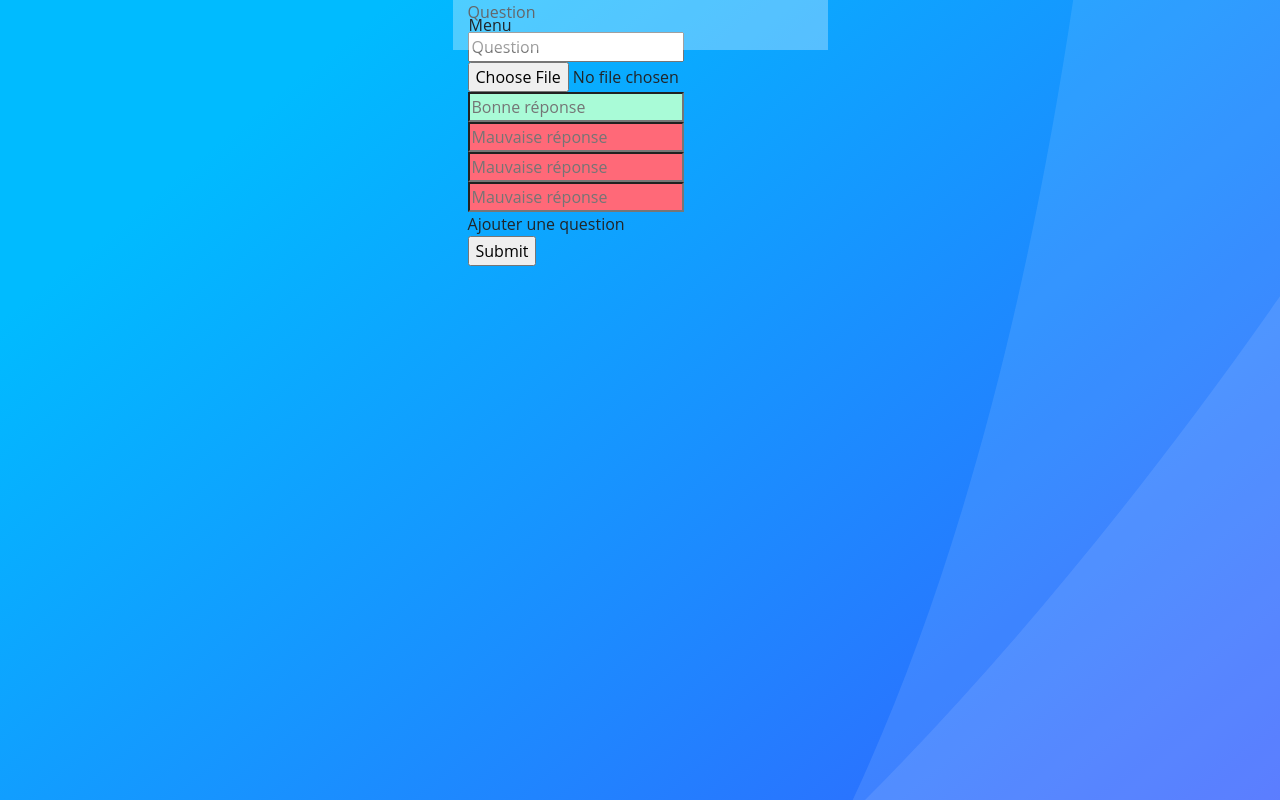
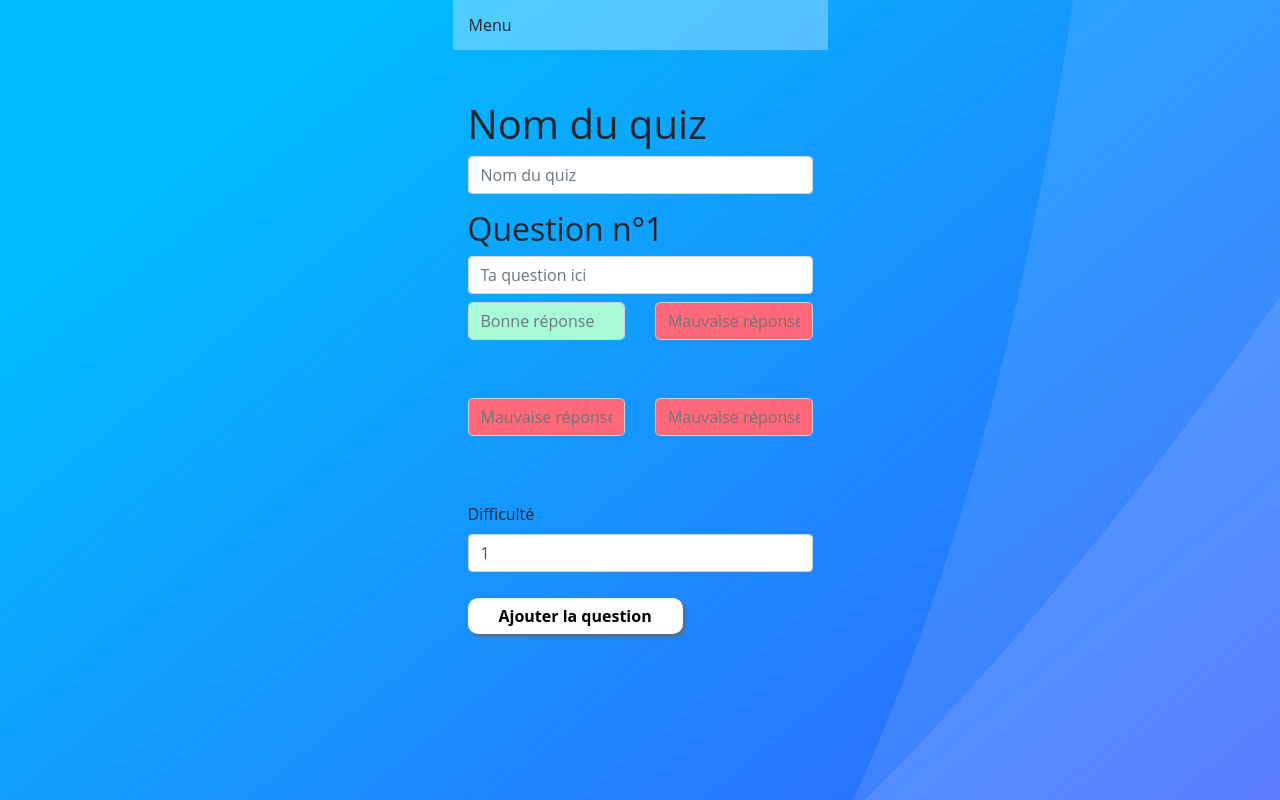
Before and after one commit to CollierAnthony/musical-octo-disco, a React (Create React App) app: page /quiz/new in a window 1280 px wide. Built offline with nearby package versions, Linux system fonts and the light colour scheme; a web font is replaced by a local one.

Commit message:
rework du addQuiz

```diff
--- a/src/App.css
+++ b/src/App.css
@@ -170,7 +170,7 @@ h4 {
     background: rgba(255, 255, 255, 0.2);
 }
 
-.single-quiz, .leaderboard {
+.single-quiz, .leaderboard, .new-quiz {
     padding-top: 100px;
     display: flex;
     flex-direction: column;
--- a/src/_components/quiz/AddQuestion.jsx
+++ /dev/null
@@ -1,30 +0,0 @@
-import React, {Component} from 'react'
-import App from "../../App";
-
-
-
-
-    class AddQuestion extends Component {
-
-        render(){
-            return(
-                <div>
-                    <br />
-                    <label>Question </label>
-                    <br />
-                    <input type="text" name="title" placeholder="Question" />
-                    <input type="file" name="image" accept="image/png, image/jpeg, image/jpg" />
-                    <input type="text" name="A" placeholder="Bonne réponse" className="true"/>
-                    <input type="text" name="B" placeholder="Mauvaise réponse" className="false"/>
-                    <input type="text" name="C" placeholder="Mauvaise réponse" className="false"/>
-                    <input type="text" name="D" placeholder="Mauvaise réponse" className="false"/>
-                    <br />
-
-                </div>
-            );
-        }
-
-}
-
-
-export default AddQuestion;
--- a/src/_components/quiz/NewQuiz.jsx
+++ b/src/_components/quiz/NewQuiz.jsx
@@ -1,50 +1,107 @@
-import React, {Component} from 'react'
-import AddQuestion  from './AddQuestion.jsx';
+import React, {Component} from 'react';
+import {Row, Col, Form, FormGroup, Input, Label} from "reactstrap";
 
 class NewQuiz extends Component {
-    constructor(){
-        super();
+    constructor(props) {
+        super(props);
 
         this.state = {
-            questions: []
-    }
+            nbQuestions: 1,
+            quizName: '',
+            questions: [],
+            currentQuestion: {
+                id: null,
+                title: null,
+                image: null,
+                difficulty: 1,
+                answers: []
+            },
+        };
+
+        this.handleSubmit = this.handleSubmit.bind(this);
+        this.handleChange = this.handleChange.bind(this);
     }
 
-    appendChild(){
+    handleSubmit(e) {
+        e.preventDefault();
+        this.setState({questions: this.state.questions.push(this.state.currentQuestion)});
+        this.setState({nbQuestion: this.state.nbQuestions + 1});
+        e.target.reset();
+        console.log(this.state);
+    }
+
+    handleChange(e) {
+        let {currentQuestion} = this.state;
+        let target = e.target.name;
+        let value = e.target.value;
+        if (target === "quizName") {
+            this.setState({quizName: e.target.value});
+        } else if (target === "A") {
+            currentQuestion.answers[0] = {"A": value};
+        } else if (target === "B") {
+            currentQuestion.answers[1] = {"B": value};
+        } else if (target === "C") {
+            currentQuestion.answers[2] = {"C": value};
+        } else if (target === "D") {
+            currentQuestion.answers[3] = {"D": value};
+        } else {
+            currentQuestion[target] = value;
+        }
+        currentQuestion.id = this.state.nbQuestions;
         this.setState({
-            questions: [
-                ...this.state.questions,
-                <AddQuestion/>
-            ]
-        });
+            currentQuestion
+        })
     }
 
     render() {
-        return (
-            <div className="addQuiz">
-              <form>
-
-                  <label>Question </label>
-                  <br />
-
-                  <input type="text" name="title" placeholder="Question" />
-                  <input type="file" name="image" accept="image/png, image/jpeg, image/jpg" />
-                  <input type="text" name="A" placeholder="Bonne réponse" className="true"/>
-                  <input type="text" name="B" placeholder="Mauvaise réponse" className="false"/>
-                  <input type="text" name="C" placeholder="Mauvaise réponse" className="false"/>
-                  <input type="text" name="D" placeholder="Mauvaise réponse" className="false"/>
-                  <br />
-
-
-                  <div className="box-container">
-                      {this.state.questions.map(child => child)}
-                  </div>
-                  <a onClick={() => this.appendChild()}>Ajouter une question</a><br />
-                  <input type="submit" />
-              </form>
-            </div>
-        )
+        if (this.state.questions) {
+            return (
+                <div className="new-quiz">
+                    <FormGroup>
+                        <h1>Nom du quiz</h1>
+                        <Input placeholder={"Nom du quiz"} onChange={this.handleChange} name={"quizName"}
+                               id={"quizName"} required/>
+                    </FormGroup>
+                    <Form onSubmit={this.handleSubmit}>
+                        <FormGroup>
+                            <h2>Question n°{this.state.nbQuestions}</h2>
+                            <Input placeholder={"Ta question ici"} onChange={this.handleChange}
+                                   name={"title"} id={"title"} required/>
+                            <Row>
+                                <Col xs={6}>
+                                    <Input
+                                        className={"bg-light rounded-lg true"} placeholder={"Bonne réponse"}
+                                        onChange={this.handleChange} required name={"A"} id={"A"}/>
+                                </Col>
+                                <Col xs={6}>
+                                    <Input
+                                        className={"bg-light rounded-lg false"} placeholder={"Mauvaise réponse"}
+                                        onChange={this.handleChange} required name={"B"} id={"B"}/>
+                                </Col>
+                                <Col xs={6}>
+                                    <Input
+                                        className={"bg-light rounded-lg false"} placeholder={"Mauvaise réponse"}
+                                        onChange={this.handleChange} required name={"C"} id={"C"}/>
+                                </Col>
+                                <Col xs={6}>
+                                    <Input
+                                        className={"bg-light rounded-lg false"} placeholder={"Mauvaise réponse"}
+                                        onChange={this.handleChange} required name={"D"} id={"D"}/>
+                                </Col>
+                            </Row>
+                        </FormGroup>
+                        <FormGroup>
+                            <Label for={"quizDifficulty"}>Difficulté</Label>
+                            <Input type={"number"} defaultValue={1} name={"quizDifficulty"} id={"quizDifficulty"}/>
+                        </FormGroup>
+                        <button type={'submit'} className={'btn'}>Ajouter la question</button>
+                    </Form>
+                </div>
+            )
+        }
     }
 }
 
-export {NewQuiz};
+export {
+    NewQuiz
+};
--- a/src/_components/quiz/SingleQuiz.jsx
+++ b/src/_components/quiz/SingleQuiz.jsx
@@ -134,7 +134,7 @@ class SingleQuiz extends Component {
                         <p>Score final : {this.state.score}</p>
                         <Form onSubmit={(e) => this.handleSubmit(e)}>
                             <Input placeholder={"Ton pseudo"} onChange={(e) => this.handleChange(e)} required/>
-                            <Button onClick={this.submitScore}>Soumets ton score</Button>
+                            <button onClick={this.submitScore} type={'submit'} className={'btn'}>Soumets ton score</button>
                         </Form>
                         <Link to={'/'} className={'btn'}>Retourne à l'accueil</Link>
                     </div>
```
